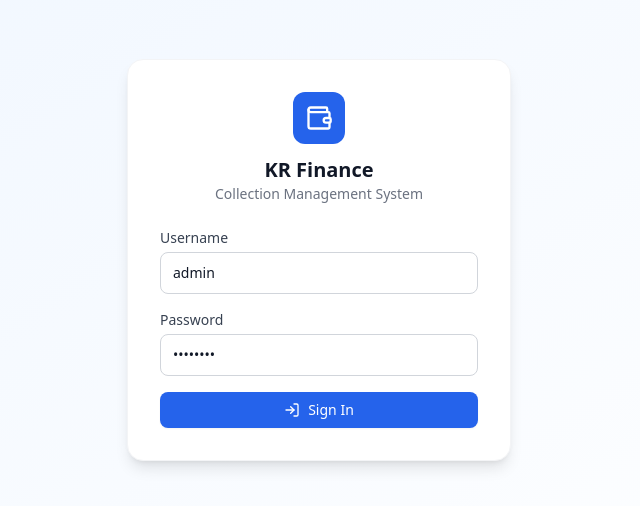
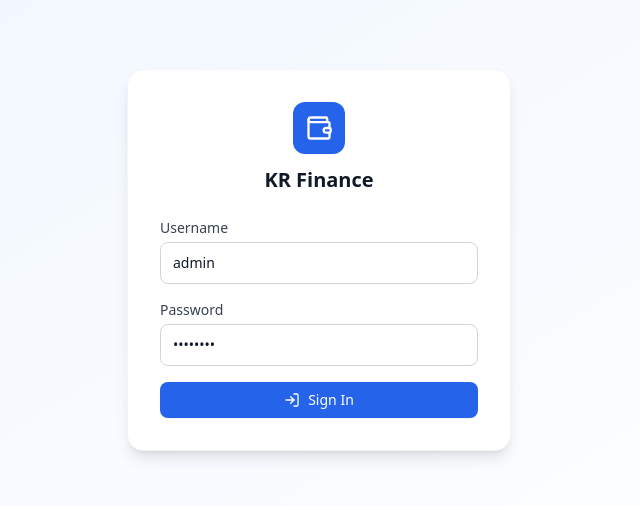
Before and after one commit to N-K-Pravinkumar/KR_Finance, a React (Vite) app: page /login in a window 1280 px wide. Shown: the part 140-646 px from the top of the page, without its empty margins (321-961 px from the left). Built offline with nearby package versions, Linux system fonts and the light colour scheme.

Commit message:
fix removed management

```diff
--- a/src/pages/Login.tsx
+++ b/src/pages/Login.tsx
@@ -36,7 +36,6 @@
             <Wallet size={28} />
           </div>
           <h1 className="text-xl font-bold text-gray-900 dark:text-gray-100">KR Finance</h1>
-          <p className="text-sm text-gray-500 dark:text-gray-400">Collection Management System</p>
         </div>
         <form onSubmit={handleSubmit} className="space-y-4">
           <div>
@@ -63,7 +62,6 @@
             <LogIn size={16} /> {loading ? 'Signing in...' : 'Sign In'}
           </Button>
         </form>
-
       </div>
     </div>
   )
```
